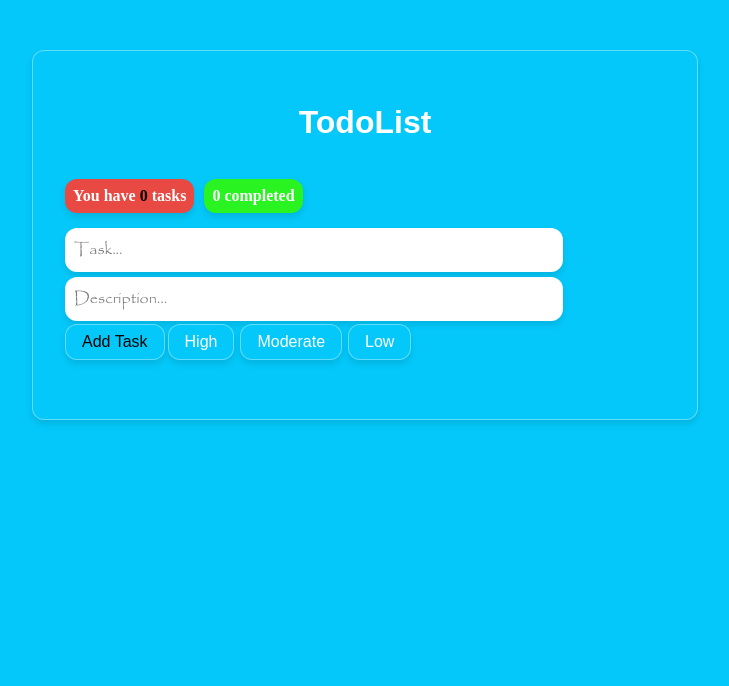
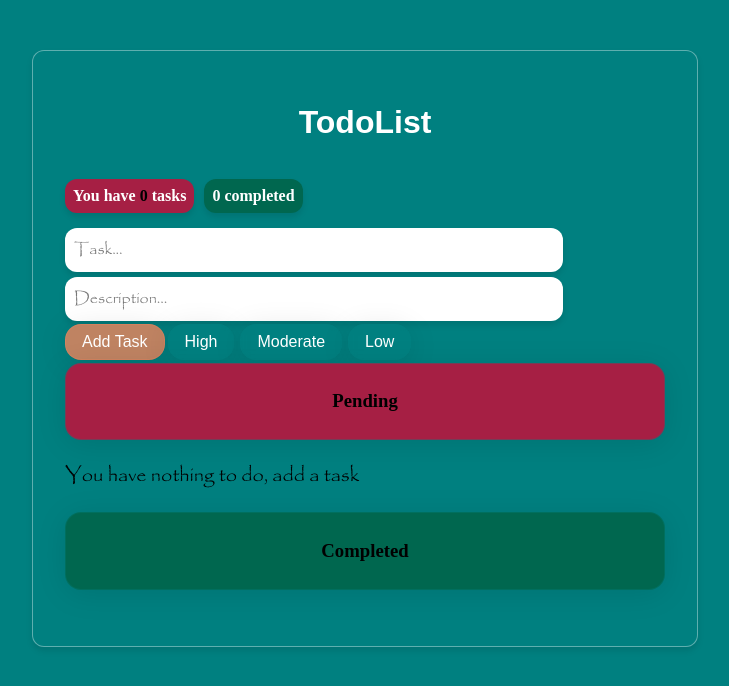
Before and after one commit to thelegend3452/ToDoList, a React (Create React App) app: page / in a window 1280 px wide. Shown: the top 686 px of the page, without its empty margins (275-1004 px from the left). Built offline with nearby package versions, Linux system fonts and the light colour scheme.

Commit message:
changes made

```diff
--- a/src/App.css
+++ b/src/App.css
@@ -7,7 +7,7 @@
 
 body {
   font-family: 'Times New Roman', Times, serif;
-  background-color: rgb(4, 200, 249);
+  background-color: #008080;
   margin: 0;
   padding: 0;
 }
@@ -15,7 +15,7 @@ body {
 .container {
   max-width: 600px;
   margin: 50px auto;
-  background-color: rgb(4, 200, 249);
+  background-color: #008080;
   padding: 2rem;
   border: 1px solid rgba(255, 255, 255, 0.367);
   border-radius: 12px;
@@ -28,6 +28,10 @@ h1 {
   color: #ffffff;
   margin-bottom: 1.5rem;
   font-family: 'Papyrus', sans-serif;
+}
+.todo-text {
+  font-size: 21px;
+
 }
 
 .rem, .comp {
@@ -42,7 +46,7 @@ h1 {
 
 .rem {
   color: white;
-  background-color: rgb(233, 73, 67);
+  background-color: #a61f44;
   margin-right: 10px;
   padding: 8px;
 }
@@ -53,7 +57,7 @@ h1 {
 
 .comp {
   color: white;
-  background-color: rgb(41, 244, 34);
+  background-color: #00674f;
   padding: 8px;
 }
 
@@ -72,6 +76,12 @@ input[type="text"] {
   backdrop-filter: blur(20px);
   font-size: 16px;
   font-family: 'custom', sans-serif;
+
+}
+
+input[type="checkbox"] {
+  accent-color: #00674f;
+  transform: scale(1.3);
 }
 
 input:focus {
@@ -79,15 +89,17 @@ input:focus {
 }
 
 button {
-  background-color: rgb(4, 200, 249);
   padding: 0.5rem 1rem;
-  border: 1px solid rgba(255, 255, 255, 0.367);
-  border-radius: 12px;
-  box-shadow: 0 4px 6px rgb(0,0,0,0.1) ;
-  backdrop-filter: blur(30px);
+  background: rgba(255, 133, 89, 0.75);
+  border-radius: 16px;
+  box-shadow: 0 4px 30px rgba(0, 0, 0, 0.1);
+  backdrop-filter: blur(5px);
+  -webkit-backdrop-filter: blur(5px);
+  border: 1px solid rgba(255, 133, 89, 0.3);
   font-size: 16px;
   cursor: pointer;
   transition: background-color 0.3s;
+  color: white;
 }
 
 li button {
@@ -96,27 +108,29 @@ li button {
 }
 
 li button:hover {
-  background-color: #c82333;
+  background-color: #a61f44;
   color: white;
 }
 
 .Pbtn, .Nbtn, .Ubtn {
   margin: 3px;
-  background-color: rgb(4, 200, 249);
   padding: 0.5rem 1rem;
-  border: 1px solid rgba(255, 255, 255, 0.367);
-  border-radius: 12px;
-  box-shadow: 0 4px 6px rgb(0,0,0,0.1) ;
-  backdrop-filter: blur(30px);
+  background-color: rgba(0, 128, 128, 0.64);
+  border-radius: 16px;
+  box-shadow: 0 4px 30px rgba(0, 0, 0, 0.1);
+  backdrop-filter: blur(5px);
+  -webkit-backdrop-filter: blur(5px);
+  border: 1px solid rgba(0, 128, 128, 0.3);
   cursor: pointer;
   font-size: 16px;
   color: white;
   transition: background-color 0.3s;
 }
 
-.Ubtn:focus { background-color: #f62b02; }
-.Pbtn:focus { background-color: #f0a904; }
-.Nbtn:focus { background-color: #298bf3; }
+
+.Ubtn:hover { background-color: #a61f44; }
+.Pbtn:hover { background-color: #ff5349; }
+.Nbtn:hover { background-color: #04c8f9; }
 
 
 ul {
@@ -129,13 +143,15 @@ li {
   display: flex;
   flex-direction: column;
   margin-bottom: 1rem;
-  background-color: rgb(4, 200, 249);
   padding: 0.5rem 1rem;
-  border: 1px solid rgba(255, 255, 255, 0.367);
-  border-radius: 12px;
-  box-shadow: 0 4px 6px rgb(0,0,0,0.1) ;
-  backdrop-filter: blur(30px);
+  background: rgba(0, 128, 128, 0.64);
+  border-radius: 16px;
+  box-shadow: 0 4px 30px rgba(0, 0, 0, 0.1);
+  backdrop-filter: blur(5px);
+  -webkit-backdrop-filter: blur(5px);
+  border: 1px solid rgba(0, 128, 128, 0.3);
   gap: 0.5rem;
+  transition: all linear 5s; opacity: 1;
 }
 
 li .top-row {
@@ -145,21 +161,77 @@ li .top-row {
   gap: 10px;
 }
 
-.priority {
+.pending{
+  display: flex;
+  flex-direction: column;
+  margin-bottom: 1rem;
+  background: #a61f44;
+  border-radius: 16px;
+  box-shadow: 0 4px 30px rgba(0, 0, 0, 0.1);
+  backdrop-filter: blur(5px);
+  -webkit-backdrop-filter: blur(5px);
+  border: 1px solid rgba(0, 128, 128, 0.3);
+  gap: 0.5rem;
+  transition: all linear 5s; opacity: 1;
+}
+.finished {
+    display: flex;
+    flex-direction: column;
+    margin-bottom: 1rem;
+    background: #00674f;
+    border-radius: 16px;
+    box-shadow: 0 4px 30px rgba(0, 0, 0, 0.1);
+    backdrop-filter: blur(5px);
+    -webkit-backdrop-filter: blur(5px);
+    border: 1px solid rgba(0, 128, 128, 0.3);
+    gap: 0.5rem;
+    transition: all linear 5s; opacity: 1;
+}
+
+.priority.high {
   display: inline-block;
-  background-color: rgb(4, 200, 249);
   padding: 0.5rem 1rem;
-  border: 1px solid rgba(255, 255, 255, 0.367);
-  border-radius: 12px;
-  box-shadow: 0 4px 6px rgb(0,0,0,0.1) ;
-  backdrop-filter: blur(30px);
+  background: #a61f44;
+  border-radius: 16px;
+  box-shadow: 0 4px 30px rgba(0, 0, 0, 0.1);
+  backdrop-filter: blur(5px);
+  -webkit-backdrop-filter: blur(5px);
+  border: 1px solid rgba(255, 133, 89, 0.3);
+  font-weight: bold;
+  margin-left: 5px;
+  text-align: center;
+  color:black;
+}
+.priority.moderate {
+  display: inline-block;
+  padding: 0.5rem 1rem;
+  background: #ff5349;
+  border-radius: 16px;
+  box-shadow: 0 4px 30px rgba(0, 0, 0, 0.1);
+  backdrop-filter: blur(5px);
+  -webkit-backdrop-filter: blur(5px);
+  border: 1px solid rgba(255, 133, 89, 0.3);
+  font-weight: bold;
+  margin-left: 5px;
+  text-align: center;
+  color: black;
+}
+.priority.low {
+  color: black;
+  text-align: center;
+  display: inline-block;
+  padding: 0.5rem 1rem;
+  background: #006994;
+  border-radius: 16px;
+  box-shadow: 0 4px 30px rgba(0, 0, 0, 0.1);
+  backdrop-filter: blur(5px);
+  -webkit-backdrop-filter: blur(5px);
+  border: 1px solid rgba(255, 133, 89, 0.3);
   font-weight: bold;
   margin-left: 5px;
 }
 
-.priority.high { color: #f62b02; text-align: center; }
-.priority.moderate { color: rgba(199, 148, 0, 0.97); text-align: center; }
-.priority.low { color: #298bf3; text-align: center; }
+
 
 .description {
   font-size: 1rem;
@@ -170,6 +242,16 @@ li .top-row {
 .completed {
   color: black;
   text-decoration: line-through;
+}
+
+h3 {
+  text-align: center;
+  padding: 0;
+}
+
+.blanktext {
+  font-size: 20px;
+  font-family: 'custom', sans-serif;
 }
 
 
@@ -185,6 +267,7 @@ li .top-row {
     margin-bottom: 10px;
 
   }
+
 
   li button {
     margin-left: 0;
@@ -209,6 +292,10 @@ li .top-row {
     box-shadow: 0 4px 6px rgba(0,0,0,0.1);
     backdrop-filter: blur(30px);
   }
+  .Ubtn:focus { background-color: #a61f44; }
+  .Pbtn:focus { background-color: #e94943; }
+  .Nbtn:focus { background-color: #04c8f9; }
+
 
   h1{
     font-family: 'custom', sans-serif;
--- a/src/App.js
+++ b/src/App.js
@@ -81,27 +81,43 @@ const App = () => {
 
 
   const completedCount = todos.filter((task) => task.completed).length;
+  const remaningCount = todos.filter((task ) => !task.completed).length
 
   return (
     <div className="container">
       <h1>TodoList</h1>
       <h2 className="rem">
-        You have <span className="remaning">{todos.length}</span>{" "}
-        {todos.length === 1 ? 'task' : 'tasks'}
+        You have <span className="remaning">{remaningCount}</span>{" "}
+        {remaningCount === 1 ? 'task' : 'tasks'}
       </h2>
 
       <h2 className="comp">
         <span className="task-count">{completedCount}</span> completed
       </h2>
 
+
+
+
       <Todoinput input={input} setInput={setInput} addtask={addtask} description={description} setDescription={setDescription} setPriority={setPriority}/>
-      <Todolist todos={[...todos].sort((a, b) => {
-        if (a.completed  !== b.completed) {
-          return a.completed ? 1: -1;
-        }
-        return PriorityOrder[a.priority] - PriorityOrder[b.priority]
-      })}
-      deleteTask={deletetask} togglecompleted={togglecompleted} HandlePriority={HandlePriority} />
+      <li className="pending"><h3>Pending</h3></li>
+      {todos.length === 0 ? (
+          <p className="blanktext">You have nothing to do, add a task</p>
+      ) : (
+      <Todolist todos={[...todos].filter(task => !task.completed).sort((a, b) => PriorityOrder[a.priority] - PriorityOrder[b.priority])}
+                deleteTask={deletetask}
+                togglecompleted={togglecompleted}
+                HandlePriority={HandlePriority}
+      />
+      )}
+      <li className="finished"><h3>Completed</h3></li>
+      <Todolist
+          todos={todos.filter(task => task.completed)}
+          deleteTask={deletetask}
+          togglecompleted={togglecompleted}
+          HandlePriority={HandlePriority}
+
+      />
+
     </div>
   );
 };
--- a/src/components/Todoinput.js
+++ b/src/components/Todoinput.js
@@ -1,17 +1,29 @@
-import React from "react";
+import React, { useRef } from "react";
 
-const Todoinput = ({input, description, setDescription ,setInput, addtask ,setPriority}) => {
+const Todoinput = ({ input, description, setDescription, setInput, addtask, setPriority }) => {
+
+    const taskInputRef = useRef(null);
+
     const handleEnter = (event) => {
         if (event.key === 'Enter') {
             addtask();
         }
+    };
+
+    const handlePrioritySelect = (priority) => {
+        setPriority(priority);
+        if (taskInputRef.current) {
+            taskInputRef.current.focus();
         }
+    };
+
     return (
         <div>
             <input
+                ref={taskInputRef}
                 type="text"
                 value={input}
-                onChange={(e) => setInput (e.target.value)}
+                onChange={(e) => setInput(e.target.value)}
                 onKeyDown={handleEnter}
                 placeholder="Task..."
                 required
@@ -19,22 +31,24 @@ const Todoinput = ({input, description, setDescription ,setInput, addtask ,setPr
             <input
                 type="text"
                 value={description}
-            onChange={(e) => setDescription (e.target.value)}
+                onChange={(e) => setDescription(e.target.value)}
                 onKeyDown={handleEnter}
                 placeholder="Description..."
                 required
             />
             <button onClick={addtask}>Add Task</button>
-            <button className="Ubtn" onClick={() => setPriority("HIGH")}>
+
+            <button className="Ubtn" onClick={() => handlePrioritySelect("HIGH")}>
                 High
             </button>
-            <button className="Pbtn" onClick={() => setPriority("MODERATE")}>
+            <button className="Pbtn" onClick={() => handlePrioritySelect("MODERATE")}>
                 Moderate
             </button>
-            <button className="Nbtn" onClick={() => setPriority("LOW")}>
+            <button className="Nbtn" onClick={() => handlePrioritySelect("LOW")}>
                 Low
             </button>
         </div>
-    )
-}
-export default Todoinput
+    );
+};
+
+export default Todoinput;
--- a/src/components/Todolist.js
+++ b/src/components/Todolist.js
@@ -10,9 +10,10 @@ const Todolist = ({ todos, deleteTask, togglecompleted, HandlePriority }) => {
                   type="checkbox"
                   checked={todo.completed}
                   onChange={() => togglecompleted(todo.id)}
+
               />
 
-            {todo.text}
+                <li><span className="todo-text"> {todo.text}</span></li>
               <button onClick={() => deleteTask(todo.id)}>Delete</button>
               <span className={`priority ${todo.priority.toLowerCase()}`}>
             {todo.priority}
@@ -28,6 +29,7 @@ const Todolist = ({ todos, deleteTask, togglecompleted, HandlePriority }) => {
             </li>
 
         ))}
+
       </ul>
   );
 };
```
Lines whose indentation alone changed are shown as unchanged.
